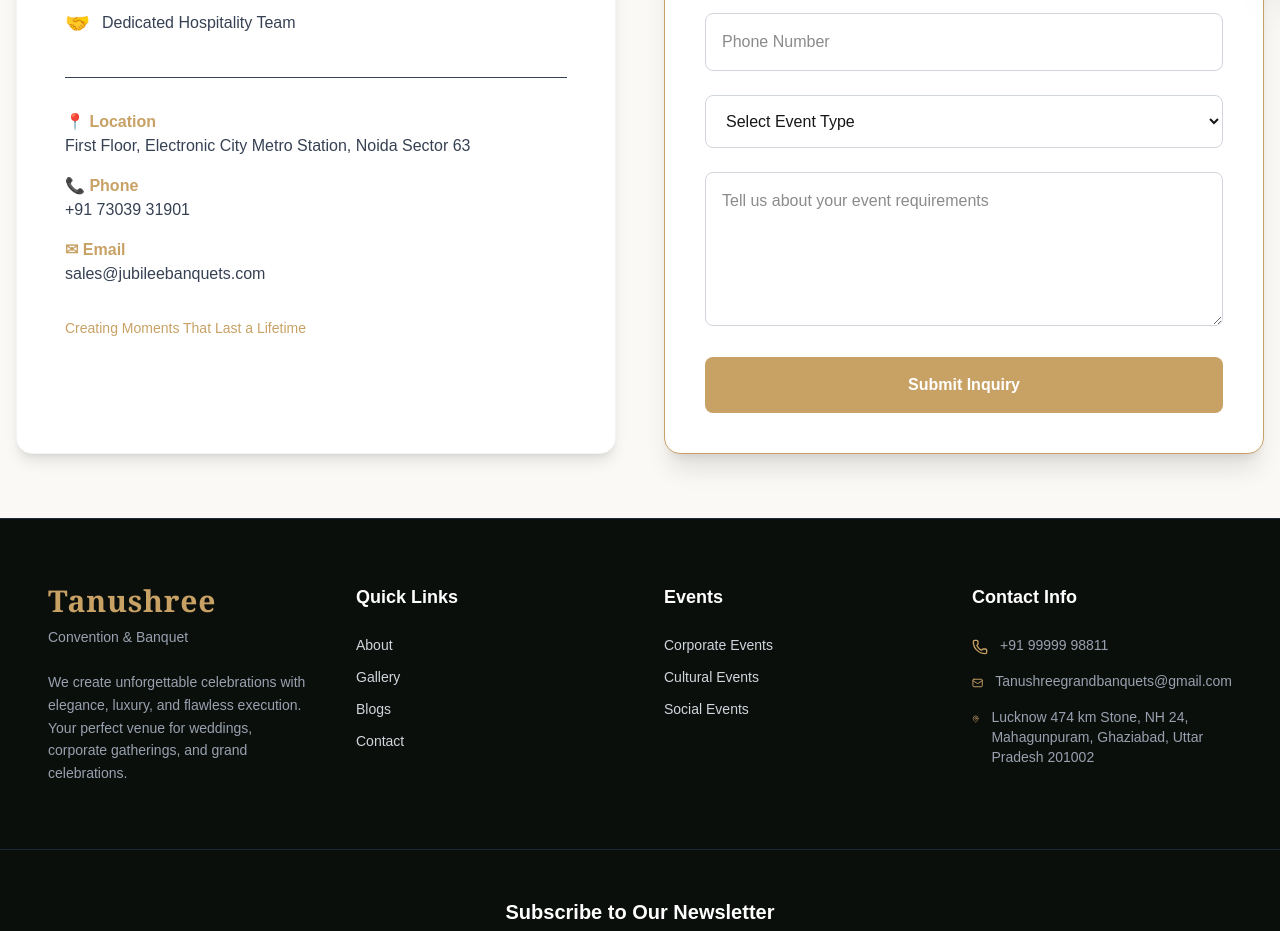
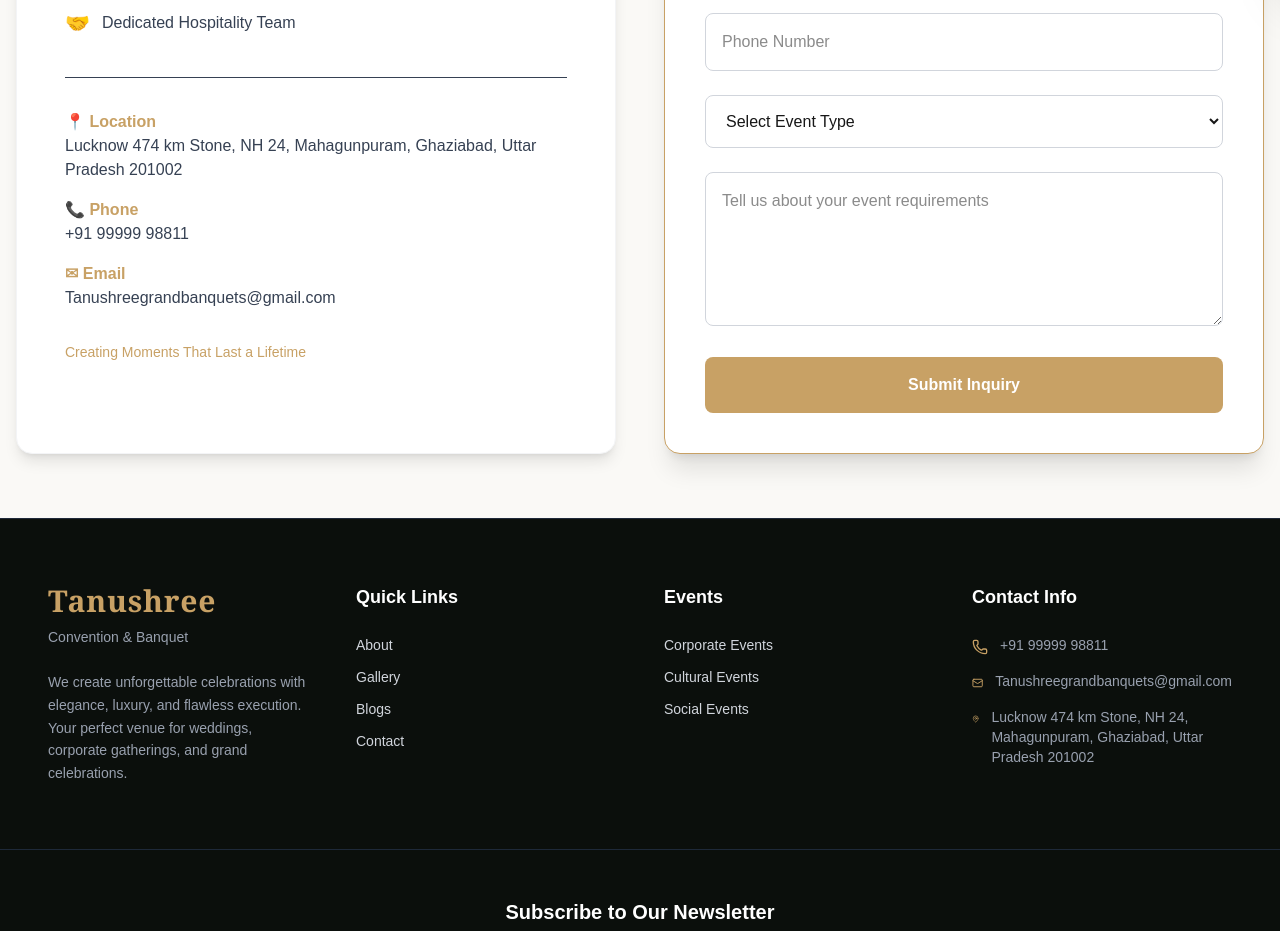
Before and after one commit to shilpa-kukreja/tanushreebanquet, a Next.js app: page /contact in a window 1280 px wide. Shown: the part 820-1751 px from the top of the page. Built offline with nearby package versions, Linux system fonts and the light colour scheme.

Commit message:
some changes

```diff
--- a/app/contact/page.jsx
+++ b/app/contact/page.jsx
@@ -110,17 +110,17 @@
             <div className="mt-10 border-t pt-8 text-gray-700 space-y-4">
               <div>
                 <p className="font-semibold text-[#C8A165]">📍 Location</p>
-                <p>First Floor, Electronic City Metro Station, Noida Sector 63</p>
+                <p>Lucknow 474 km Stone, NH 24, Mahagunpuram, Ghaziabad, Uttar Pradesh 201002</p>
               </div>
 
               <div>
                 <p className="font-semibold text-[#C8A165]">📞 Phone</p>
-                <p>+91 73039 31901</p>
+                <p>+91 99999 98811</p>
               </div>
 
               <div>
                 <p className="font-semibold text-[#C8A165]">✉ Email</p>
-                <p>sales@jubileebanquets.com</p>
+                <p>Tanushreegrandbanquets@gmail.com</p>
               </div>
             </div>
 
```
